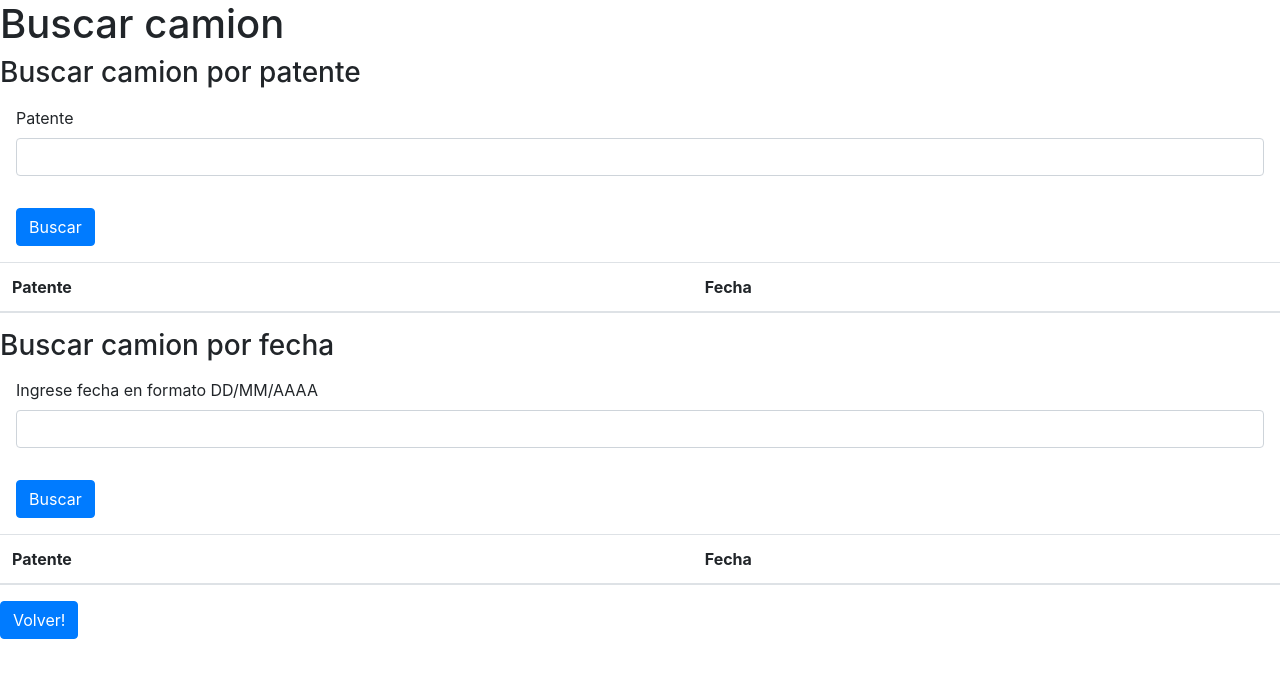
After one commit to santiagotcl/Proyecto-Puente-Grua, a Flask app: page /buscarcamion in a window 1280 px wide. The commit adds this page. Shown: the top 678 px of the page. Run offline with Flask 2, Linux system fonts and the light colour scheme; the visitor is signed in with stand-in values (Sample User, id 1); lists and menus that the app fills with data are empty; some libraries are stand-ins or nearby versions.

Commit message:
pantalla de busqueda por patente terminada, guard informes con petente-fecha

```diff
--- a/App.py
+++ b/App.py
@@ -63,6 +63,7 @@ nelim=[]#numeros de big bags eliminados
 #        ("scuozzo",hashed_pw,"1"))
 #mysql.commit()
 users=[]
+patente=""
 @app.route("/")
 def index():
     return render_template("index.html")
@@ -256,8 +257,9 @@ def Enviar_Email():
     destinatarios = ['santiagocuozzo2@gmail.com']
     asunto = '[RPI] Correo de prueba'
     cuerpo = 'Este es el contenido del mensaje'
-    ruta_adjunto = 'C:/Users/pbertini/Desktop/Proyecto-Puente-Grua/'+Camion[2]+'.pdf'
-    nombre_adjunto = Camion[2]+'.pdf'
+    fecha=get_fecha()
+    ruta_adjunto = 'C:/Users/pbertini/Desktop/Proyecto-Puente-Grua/'+Camion[2]+"-"+fecha+'.pdf'
+    nombre_adjunto = Camion[2]+"-"+fecha+'.pdf'
 
     # Creamos el objeto mensaje
     mensaje = MIMEMultipart()
@@ -307,6 +309,24 @@ def Enviar_Email():
     nelim.clear()
     i=0
     return render_template("/buscar.html")
+
+def filtro(data):
+    n=0
+    fecha=[]
+    temp=list(data[0])
+    fecha.append(temp[4])
+    i=len(data)
+    print(i)
+    j=0
+    while(j<i):
+        temp=list(data[j])
+        print(temp)
+        if(fecha[n]!=temp[4]):
+            fecha.append(temp[4])
+            n=n+1
+        j=j+1
+    print(fecha)
+    return (fecha)
 
 ##########################################################################
 ##########################Fn principal####################################
@@ -440,8 +460,9 @@ def ingresarcamion():
     global nelim
     global i
     global Camion
+    fecha=get_fecha()
     rendered = render_template("/pdf.html",bigtemp=BigTemp,camion=Camion)
-    HTML ( string = rendered ).write_pdf('./'+Camion[2]+'.pdf')
+    HTML ( string = rendered ).write_pdf('./'+Camion[2]+"-"+fecha+'.pdf')
     Enviar_Email()
     return render_template("/buscar.html")
     #return render_pdf ( HTML ( string = rendered ), download_filename = hola)
@@ -449,9 +470,33 @@ def ingresarcamion():
 
 
 
+@app.route("/buscarcamion")
+@login_required
+def Buscarcamion():
+    return render_template("/buscarbigbag.html")
+
+@app.route("/Buscarporpatente", methods= ["POST"])
+@login_required
+def Buscarporpatente():
+    global patente
+    if request.method == "POST":
+        patente = request.form["patente"]
+        mysql = sqlite3.connect("./Proyecto.db")
+        cur=mysql.cursor()
+        cur.execute("SELECT * FROM camiones WHERE patente = ?",(patente,))
+        data = cur.fetchall()
+        mysql.close
+        data=filtro(data)
+        return render_template("/buscarbigbag.html",bigtemp=data)
 
 
-
+@app.route("/abririnforme/<string:fecha>", methods= ["GET"])
+@login_required
+def abririnfrome(fecha):
+    global patente
+    os.startfile('C:/Users/pbertini/Desktop/Proyecto-Puente-Grua/'+patente+"-"+fecha+'.pdf')
+    patente=""
+    return render_template("/buscar.html",)
 
 
 
--- a/templates/buscar.html
+++ b/templates/buscar.html
@@ -27,6 +27,8 @@
 
     {%endif%}
 
+    <a href="/buscarcamion"><button type="button" class="btn btn-primary" >Buscar Camion</button></a>
+
     <a href="/Logout"><button type="button" class="btn btn-primary" >Desconectarse</button></a>
 
     <a href="/Nuevocamion"><button type="button" class="btn btn-primary" >Nuevo camion</button></a>
--- /dev/null
+++ b/templates/buscarbigbag.html
@@ -0,0 +1,133 @@
+<!DOCTYPE html>
+<html lang="en">
+<head>
+    <meta charset="UTF-8">
+    <meta name="viewport" content="width=device-width, initial-scale=1.0">
+    <title>Buscar Camion</title>
+
+    <link rel="stylesheet"
+         href="{{url_for('.static', filename='bootstrap.css')}}">
+
+
+    <script src="{{url_for('.static', filename='jquery-3.5.1.min.js')}}"></script>
+
+
+
+</head>
+
+<body>
+    {% with messages = get_flashed_messages() %}
+    {% if messages %}
+    {% for message in messages %}
+        <p>{{message}}</p>
+    {% endfor %}
+    {% endif %}
+    {% endwith %}
+    {% set i=0 %}
+
+    <h1>Buscar camion</h1>
+
+    <h3>Buscar camion por patente</h3>
+
+    <form action="/Buscarporpatente" method="POST">
+
+        <div class="form-group" style="margin: 1rem;">
+            <label>Patente</label>
+            <input type="text" class="form-control" name="patente">
+        </div>
+
+        <button type="submit" class="btn btn-primary" style="margin: 1rem;">Buscar</button>
+    </form>
+
+
+
+    <div>
+        <table class="table">
+            <thead>
+            <tr>
+                <th scope="col">Patente</th>
+                <th scope="col">Fecha</th>
+            </tr>
+            </thead>
+            <tbody>
+
+                {% for sum in bigtemp %}
+
+                    <tr>
+                        <td>{{sum}}</td>
+                        <td>
+                            <a href="/abririnforme/{{sum}}"><button type="button" class="btn btn-danger" >Abrir informe</button></a>
+                        </td>
+                {% endfor %}
+                    </tr>
+
+            </tbody>
+        </table>
+    </div>
+
+
+
+
+    <h3>Buscar camion por fecha</h3>
+
+    <form action="/Buscarporfecha" method="POST">
+
+        <div class="form-group" style="margin: 1rem;">
+            <label>Ingrese fecha en formato DD/MM/AAAA</label>
+            <input type="text" class="form-control" name="fecha">
+        </div>
+
+        <button type="submit" class="btn btn-primary" style="margin: 1rem;">Buscar</button>
+    </form>
+
+
+
+
+    <div>
+        <table class="table">
+            <thead>
+            <tr>
+                <th scope="col">Patente</th>
+                <th scope="col">Fecha</th>
+            </tr>
+            </thead>
+            <tbody>
+
+                {% for sum in bigtemps %}
+
+                    <tr>
+                        <td>
+                            <a href="/Eliminarbigbag/{{sum.0}}/{{sum.6}}"><button type="button" class="btn btn-danger" >Eliminar</button></a>
+                        </td>
+                        <td>{{sum.7}}</td>
+                {% endfor %}
+                    </tr>
+
+            </tbody>
+        </table>
+    </div>
+
+
+
+    <a href="/Ingreso"><button type="button" class="btn btn-primary" >Volver!</button></a>
+
+
+
+   <script>
+//        //Cuando la página esté cargada completamente
+//        $(document).ready(function(){
+//          //Cada 10 segundos (10000 milisegundos) se ejecutará la función refrescar
+//          time=setTimeout(refrescar, 10000);
+//        });
+//        function refrescar(){
+//          //Actualiza la página
+//          location.assign("/CargaBigBags");
+//        }
+//        $( "#target" ).click(function() {
+//            window.clearTimeout(time);
+//            location.assign("/ingresarcamion");
+//        });
+//    </script>
+
+</body>
+</html>
```
Also changed, not shown: Proyecto.db, 2 other files.
